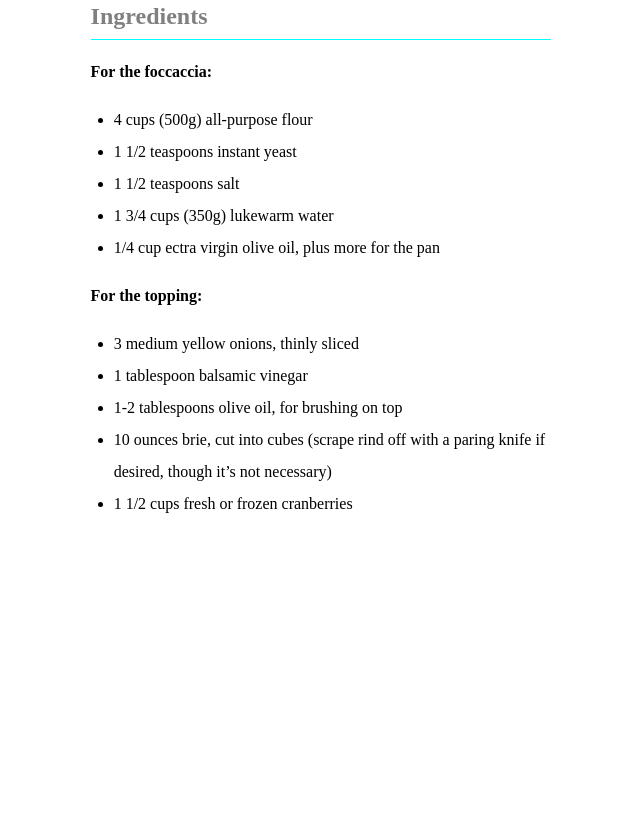
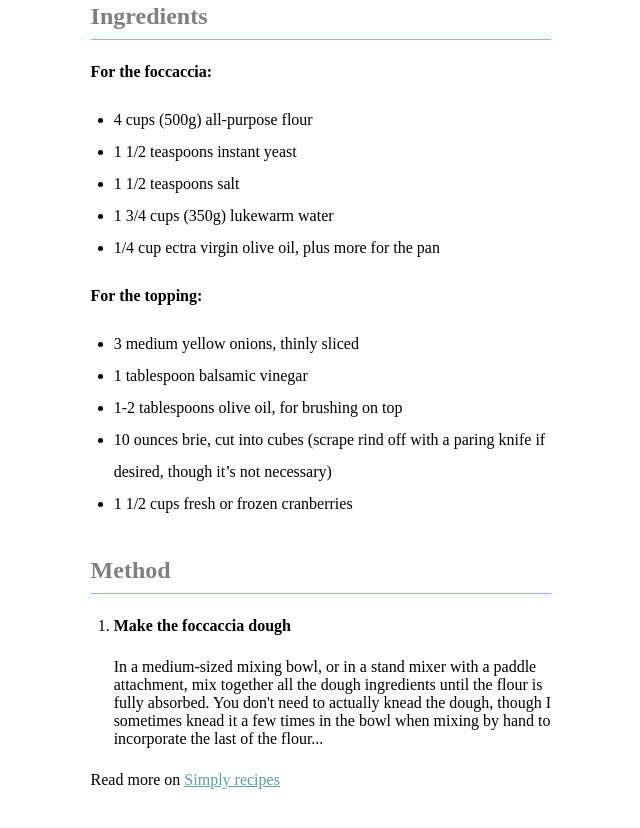
Before and after one commit to xAldox995/FS0624_RECAP_L3, a plain HTML site: page index.html in a window 1280 px wide. Shown: the part 878-1706 px from the top of the page, without its empty margins (319-959 px from the left). Before the commit the page ends 1436 px from the top, so only its background shows below. Drawn offline with Linux system fonts and the light colour scheme.

Commit message:
end exercice

```diff
--- a/assets/styles/index.css
+++ b/assets/styles/index.css
@@ -1,4 +1,4 @@
-*{
+* {
     margin: 0;
     padding: 0;
 }
@@ -14,7 +14,7 @@
 #logo-container div {
     border-top: solid 1px orange;
     background-color: #fdfbf1;
-    padding-bottom: 1% ;
+    padding-bottom: 1%;
 }
 
 #logo-container div h4 {
@@ -27,7 +27,7 @@
 }
 
 main {
-    margin:3% 32%;
+    margin: 3% 32%;
 }
 
 #hero {
@@ -35,8 +35,8 @@ main {
 }
 
 #hero>p {
-    margin-bottom: 2%  ;
-    margin-top: 2% ;
+    margin-bottom: 2%;
+    margin-top: 2%;
     text-align: start;
 }
 
@@ -45,7 +45,7 @@ main {
 }
 
 #hero h3 {
-    margin-bottom: 2%  ;
+    margin-bottom: 2%;
     margin-top: 2%;
     color: gray;
 }
@@ -57,7 +57,7 @@ main {
 }
 
 #hero div h4 {
-    color:#be5d31;
+    color: #be5d31;
 }
 
 #hero div a {
@@ -65,11 +65,13 @@ main {
     font-weight: bolder;
 }
 
-#ingredients {
+#ingredients,
+#method {
     margin: 8% auto;
 }
 
-#ingredients h2 {
+#ingredients h2,
+#method h2 {
     border-bottom: solid 1px aqua;
     padding-bottom: 2%;
     color: gray;
@@ -80,7 +82,25 @@ main {
     line-height: 4rem
 }
 
-ul li{
-    line-height: 2rem;
+ul li,
+ol li {
     margin-left: 5%;
 }
+
+ul li {
+    line-height: 2rem;
+}
+
+
+ol li span {
+    line-height: 4rem;
+    font-weight: bolder;
+}
+
+#method p {
+    line-height: 4rem;
+}
+
+#method p a {
+    color: cadetblue;
+}
--- a/index.html
+++ b/index.html
@@ -52,8 +52,25 @@
                 <li>1 1/2 cups fresh or frozen cranberries</li>
             </ul>
         </div>
+        <div id="method">
+            <h2>Method</h2>
+            <ol>
+                <li>
+                    <span>Make the foccaccia dough</span> <br>
+                    In a medium-sized mixing bowl, or in a stand mixer with a paddle
+                    attachment, mix together all the dough ingredients until the flour
+                    is fully absorbed. You don't need to actually knead the dough,
+                    though I sometimes knead it a few times in the bowl when mixing by
+                    hand to incorporate the last of the flour...
 
+                </li>
+            </ol>
+            <p> Read more on
+                <a href="https://www.simplyrecipes.com/recipes/focaccia_with_caramelized_onions_cranberries_and_brie/">Simply
+                    recipes</a>
+            </p>
         </div>
+
     </main>
 
 </body>
```
Lines whose indentation alone changed are shown as unchanged.
